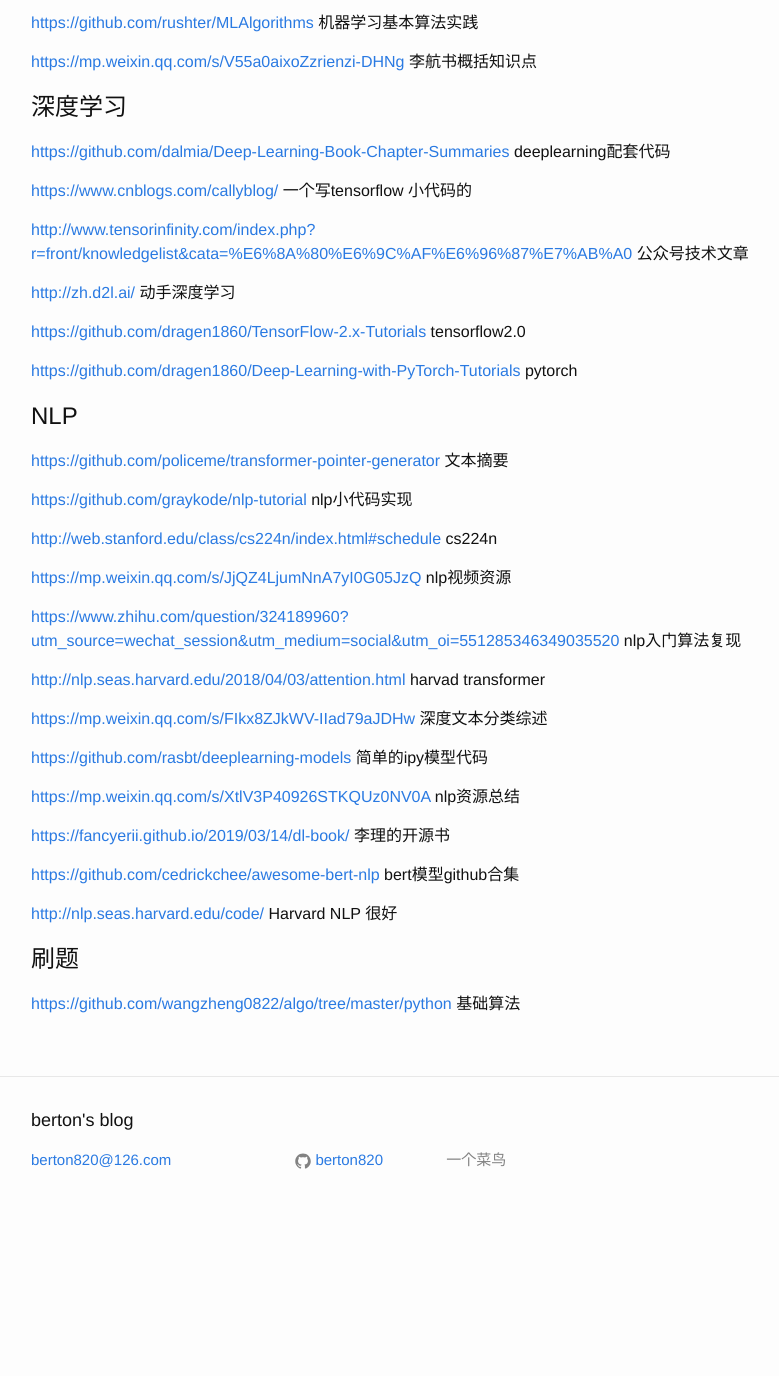
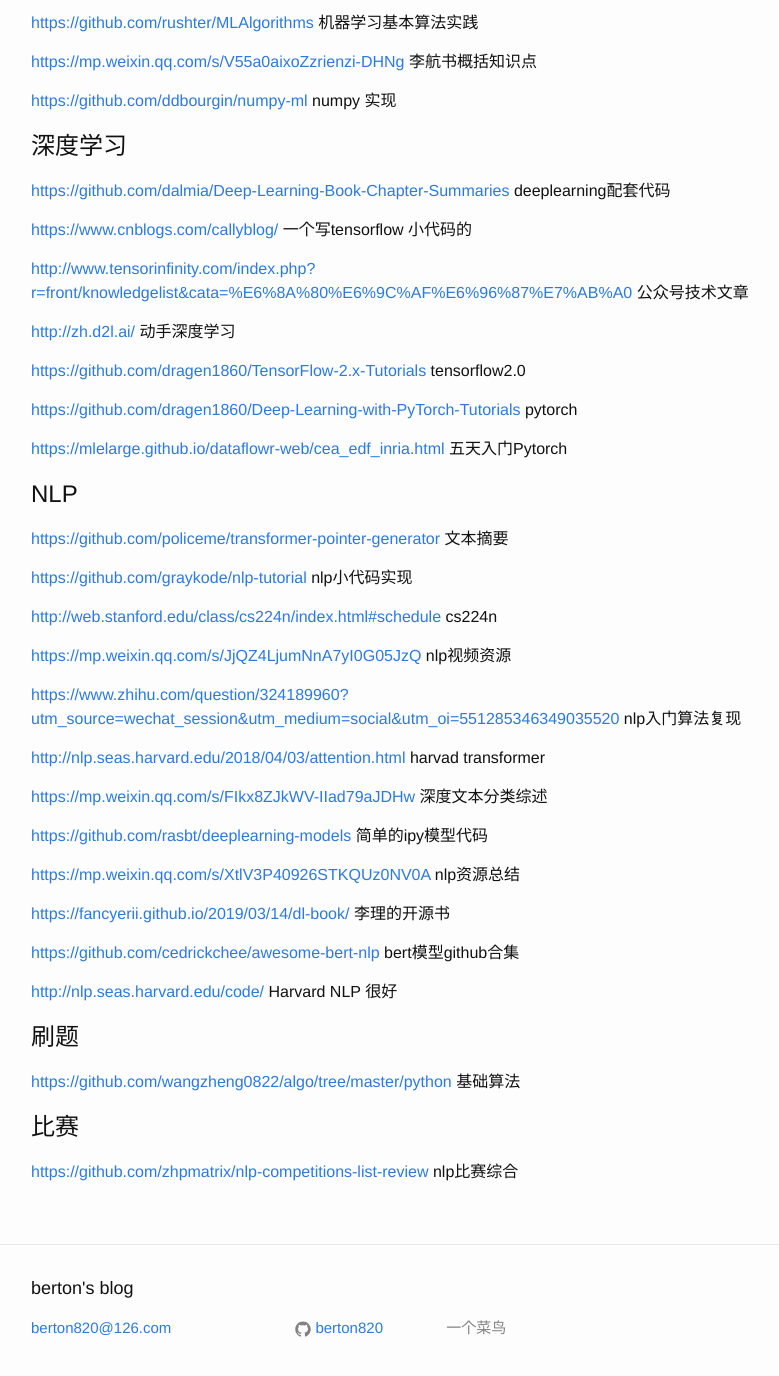
Before and after one commit to berton820/berton820.github.io, a Jekyll site: the page built from _posts/2019-6-30-website.markdown, in a window 1280 px wide and 1400 px high, scrolled down 279 px. Shown: the top 1376 px of the window, without its empty margins (239-1018 px from the left). Built offline with Jekyll 4.4.1, drawn with Linux system fonts in a browser that asks for light colours; before the commit the page ends 1511 px from its top, so only the background shows below that.

Commit message:
2019年 7月 6日 星期六 12时08分33秒 CST

````diff
--- a/_posts/2019-6-30-tensorflow.markdown
+++ b/_posts/2019-6-30-tensorflow.markdown
@@ -5,7 +5,7 @@ date:   2019-11-24 14:07:35 +0800
 categories: commend
 ---
 
-初始设置
+初始化设置
 ```
 # TF_CPP_MIN_LOG_LEVEL默认值为 0 (显示所有logs)，设置为 1 隐藏 INFO logs, 2 额外隐藏WARNING logs, 设置为3所有 ERROR logs也不显示。
 os.environ['TF_CPP_MIN_LOG_LEVEL'] = '0'  #
--- a/_posts/2019-6-30-website.markdown
+++ b/_posts/2019-6-30-website.markdown
@@ -13,6 +13,7 @@ categories: commend
 
 <https://mp.weixin.qq.com/s/V55a0aixoZzrienzi-DHNg> 李航书概括知识点
 
+<https://github.com/ddbourgin/numpy-ml> numpy 实现
 # 深度学习
 
 <https://github.com/dalmia/Deep-Learning-Book-Chapter-Summaries>  deeplearning配套代码
@@ -27,6 +28,7 @@ categories: commend
 
 <https://github.com/dragen1860/Deep-Learning-with-PyTorch-Tutorials> pytorch
 
+<https://mlelarge.github.io/dataflowr-web/cea_edf_inria.html> 五天入门Pytorch
 # NLP
 
 <https://github.com/policeme/transformer-pointer-generator>  文本摘要
@@ -56,3 +58,6 @@ categories: commend
 # 刷题
 
 <https://github.com/wangzheng0822/algo/tree/master/python> 基础算法
+
+# 比赛
+<https://github.com/zhpmatrix/nlp-competitions-list-review> nlp比赛综合
````
Also changed, not shown: _posts/2019-6-30-pytorch.markdown (added, +12 -0 lines), about.md (line endings or trailing spaces).
